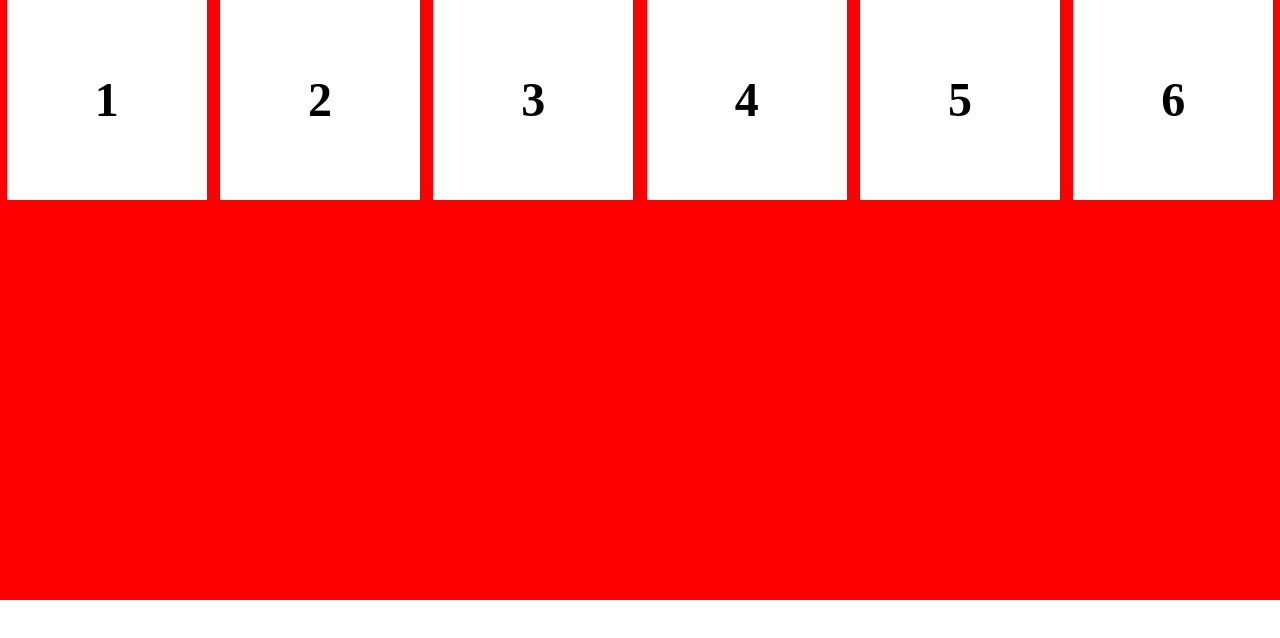
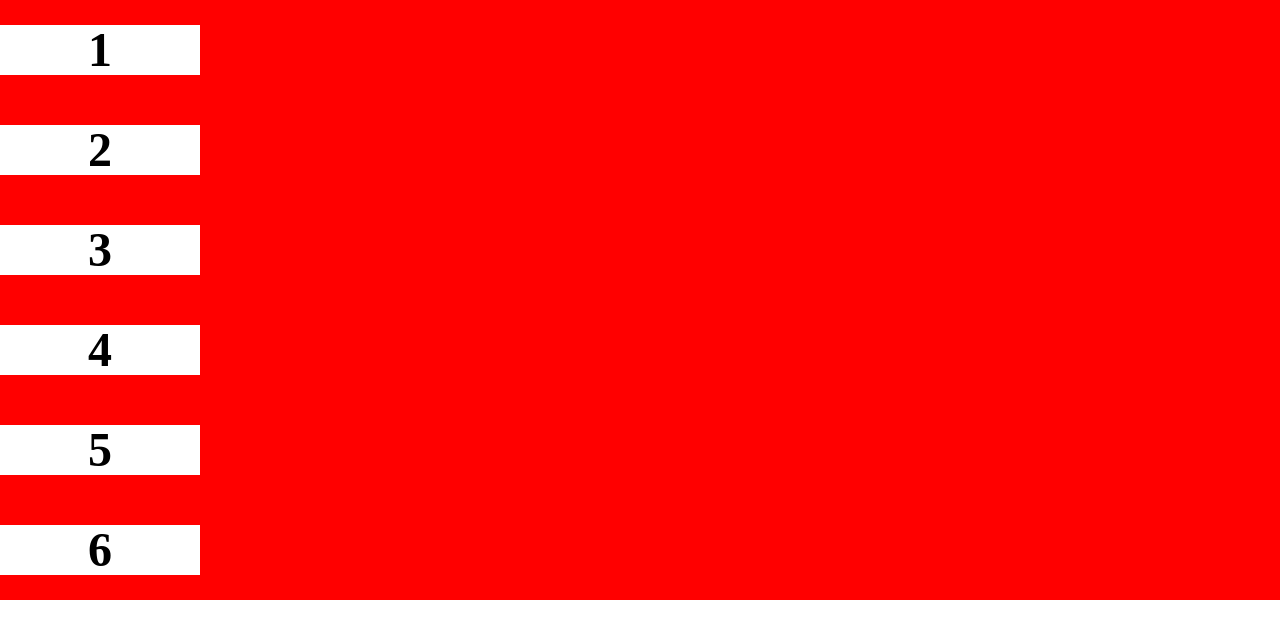
Before and after one commit to ocalvet/flex-box-101, a website: page index.html in a window 1280 px wide. Drawn offline with Linux system fonts and the light colour scheme.

Commit message:
List of items equally separed vertically

```diff
--- a/styles.css
+++ b/styles.css
@@ -10,7 +10,7 @@ body {
   display: flex;
   height: 600px;
   background-color: red;
-  flex: row wrap;
+  flex-direction: column;
   justify-content: space-around;
 }
 .content{
@@ -22,9 +22,9 @@ body {
 }
 .child {
   width: 200px;
-  height: 200px;
+  height: 50px;
   background-color: white;
-  line-height: 200px;
+  line-height: 50px;
   text-align: center;
   font-size: 3em;
   font-weight: bolder;
```
